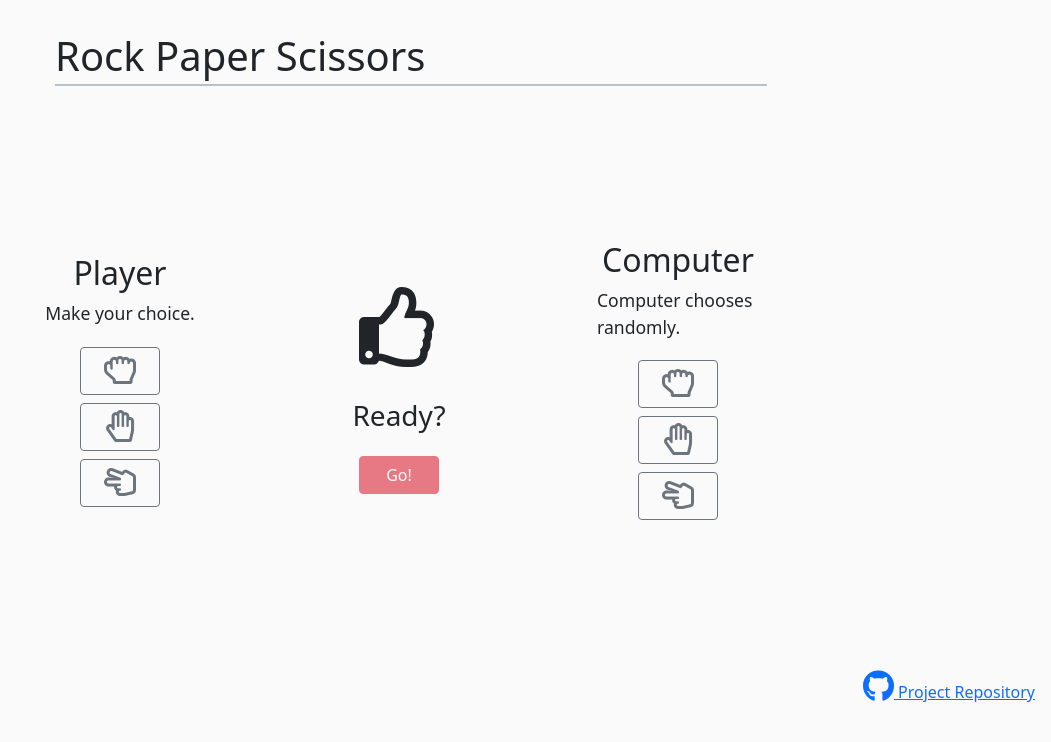
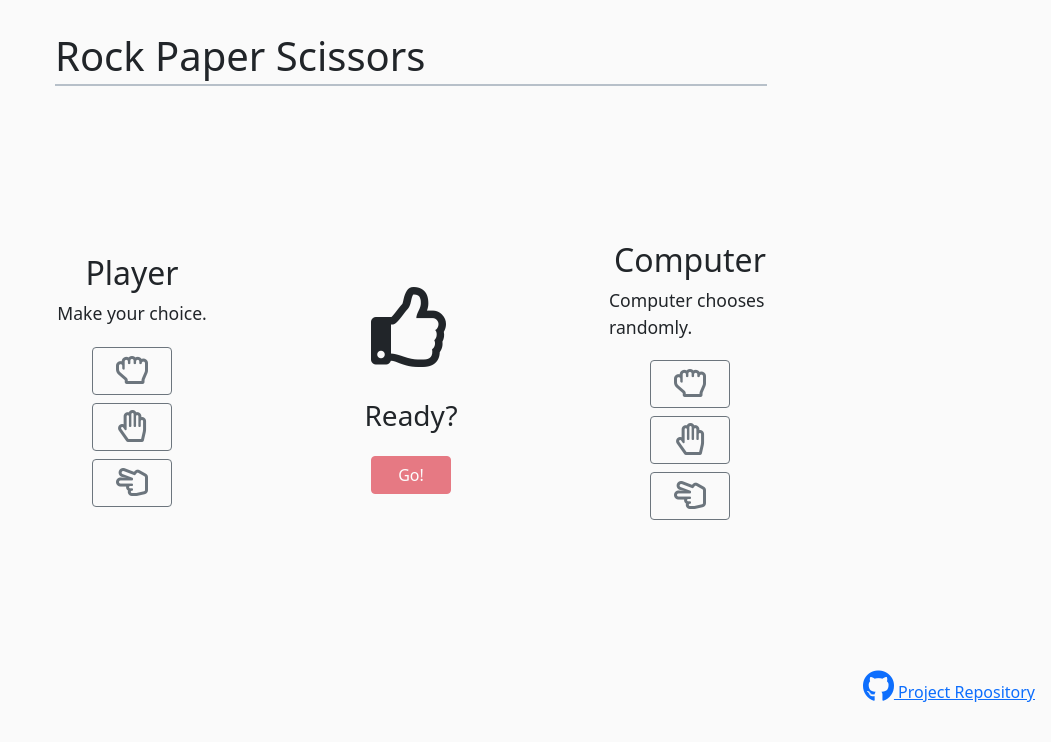
Before and after one commit to mppatterson84/michael_patterson.com, a Django app: page /rock-paper-scissors/ in a window 1280 px wide. Shown: the part 58-800 px from the top of the page, without its empty margins (229-1280 px from the left). Run offline with Django 3.2, Linux system fonts and the light colour scheme; some libraries are stand-ins or nearby versions.

Commit message:
Update rock-paper-scissors.html

```diff
--- a/pages/templates/pages/rock-paper-scissors.html
+++ b/pages/templates/pages/rock-paper-scissors.html
@@ -13,7 +13,7 @@
 <div class="p-3">
     <h1>Rock Paper Scissors</h1>
 </div>
-<div class="row">
+<div class="row m-auto">
     <aside class="col-sm-3 d-flex flex-column align-items-center justify-content-center">
         <h2>Player</h2>
         <p class="choice-display">Make your choice.</p>
```
